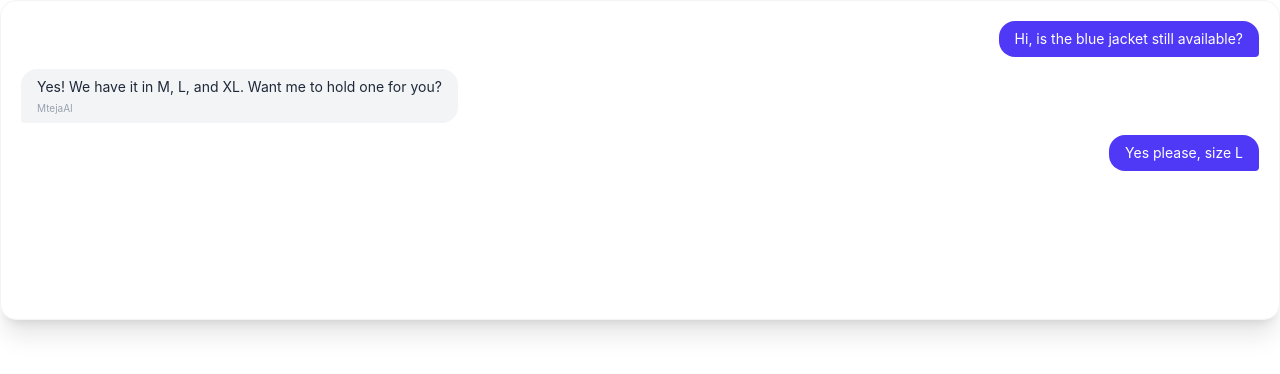
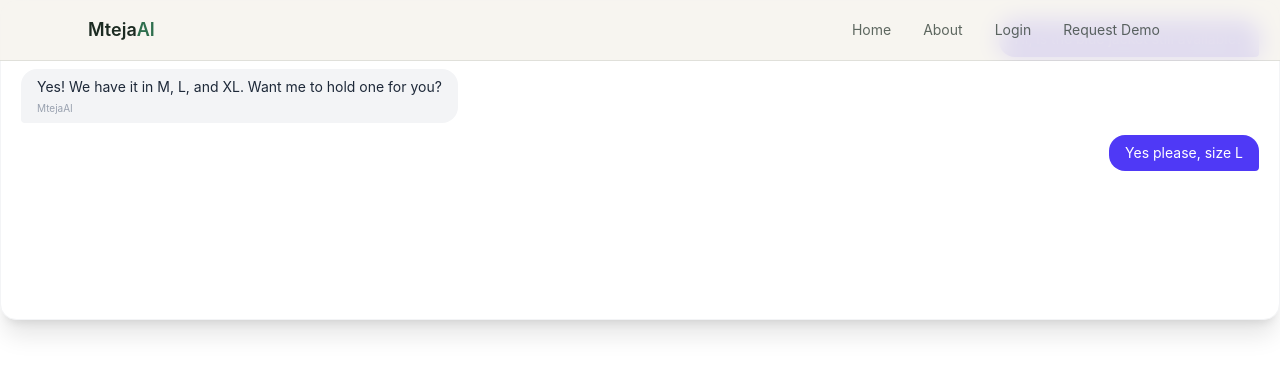
Before and after one commit to willy7890/Mteja-AI, a React app in the folder frontend/: page / in a window 1280 px wide. Shown: the top 374 px of the page. Built offline with nearby package versions, Linux system fonts and the light colour scheme; the HTML template or start-up script is replaced by a standard one.

Commit message:
fix:solving duplicate navbar func

```diff
--- a/frontend/src/component/Navbar.jsx
+++ b/frontend/src/component/Navbar.jsx
@@ -1,61 +1,53 @@
-import React,{useState} from 'react'
-import ThemeToggle from './ThemeToggle'
+import { useState } from 'react';
+import { Menu, X } from 'lucide-react';
+import ThemeToggle from './ThemeToggle';
 
 function Navbar() {
-    const [isOpen, setIsOpen] = useState(false);
+  const [isOpen, setIsOpen] = useState(false);
 
-    //Navlinks
-    const Navlinks = [
-        {name:'Theme', href: '#ThemeToggle'},
-        {name:'Home', href:'#HomePage'},
-        {name:'About',href:'#AboutPage'},
-        {name:'Login',href:'#LoginPage'},
-        {name:'Request Demo',href:'#DemoPage'}
-    ]
-  return (
-    function Navbar() {
-  const [open, setOpen] = useState(false);
+  const Navlinks = [
+    { name: 'Home', href: '#HomePage' },
+    { name: 'About', href: '#AboutPage' },
+    { name: 'Login', href: '#LoginPage' },
+    { name: 'Request Demo', href: '#DemoPage' },
+  ];
 
   return (
-    <nav className="fixed top-0 w-full z-50 bg-[#F6F4EE]/85 backdrop-blur-md border-b border-[#1C2B22]/8">
+    <nav className="fixed top-0 w-full z-50 bg-[#F6F4EE]/85 backdrop-blur-md border-b border-[#1C2B22]/10">
       <div className="max-w-6xl mx-auto px-6 py-4 flex justify-between items-center">
         <span className="text-lg font-semibold text-[#1C2B22]">
           Mteja<span className="text-[#2F6F4E]">AI</span>
         </span>
 
         <div className="hidden md:flex items-center gap-8 text-sm text-[#1C2B22]/70">
-          <a href="#features" className="hover:text-[#1C2B22] transition-colors">Features</a>
-          <a href="#pricing" className="hover:text-[#1C2B22] transition-colors">Pricing</a>
-          <a href="#demo" className="hover:text-[#1C2B22] transition-colors">Demo</a>
-          <button className="bg-[#2F6F4E] text-white px-5 py-2 rounded-full font-medium hover:bg-[#26593F] transition-colors">
-            Get started
-          </button>
+          {Navlinks.map((link) => (
+            <a key={link.name} href={link.href} className="hover:text-[#1C2B22] transition-colors">
+              {link.name}
+            </a>
+          ))}
+          <ThemeToggle />
         </div>
 
         <button
           className="md:hidden text-[#1C2B22]"
-          onClick={() => setOpen((o) => !o)}
+          onClick={() => setIsOpen((o) => !o)}
           aria-label="Toggle menu"
         >
-          {open ? <X size={22} /> : <Menu size={22} />}
+          {isOpen ? <X size={22} /> : <Menu size={22} />}
         </button>
       </div>
 
-      {open && (
-        <div className="md:hidden px-6 pb-5 flex flex-col gap-4 text-sm text-[#1C2B22]/80 bg-[#F6F4EE] border-t border-[#1C2B22]/8">
-          <a href="#features" onClick={() => setOpen(false)}>Features</a>
-          <a href="#pricing" onClick={() => setOpen(false)}>Pricing</a>
-          <a href="#demo" onClick={() => setOpen(false)}>Demo</a>
-          <button className="bg-[#2F6F4E] text-white px-5 py-2 rounded-full font-medium w-fit">
-            Get started
-          </button>
+      {isOpen && (
+        <div className="md:hidden px-6 pb-5 flex flex-col gap-4 text-sm text-[#1C2B22]/80 bg-[#F6F4EE] border-t border-[#1C2B22]/10">
+          {Navlinks.map((link) => (
+            <a key={link.name} href={link.href} onClick={() => setIsOpen(false)}>
+              {link.name}
+            </a>
+          ))}
         </div>
       )}
     </nav>
   );
 }
 
-  )
-}
-
-export default Navbar
+export default Navbar;
```
